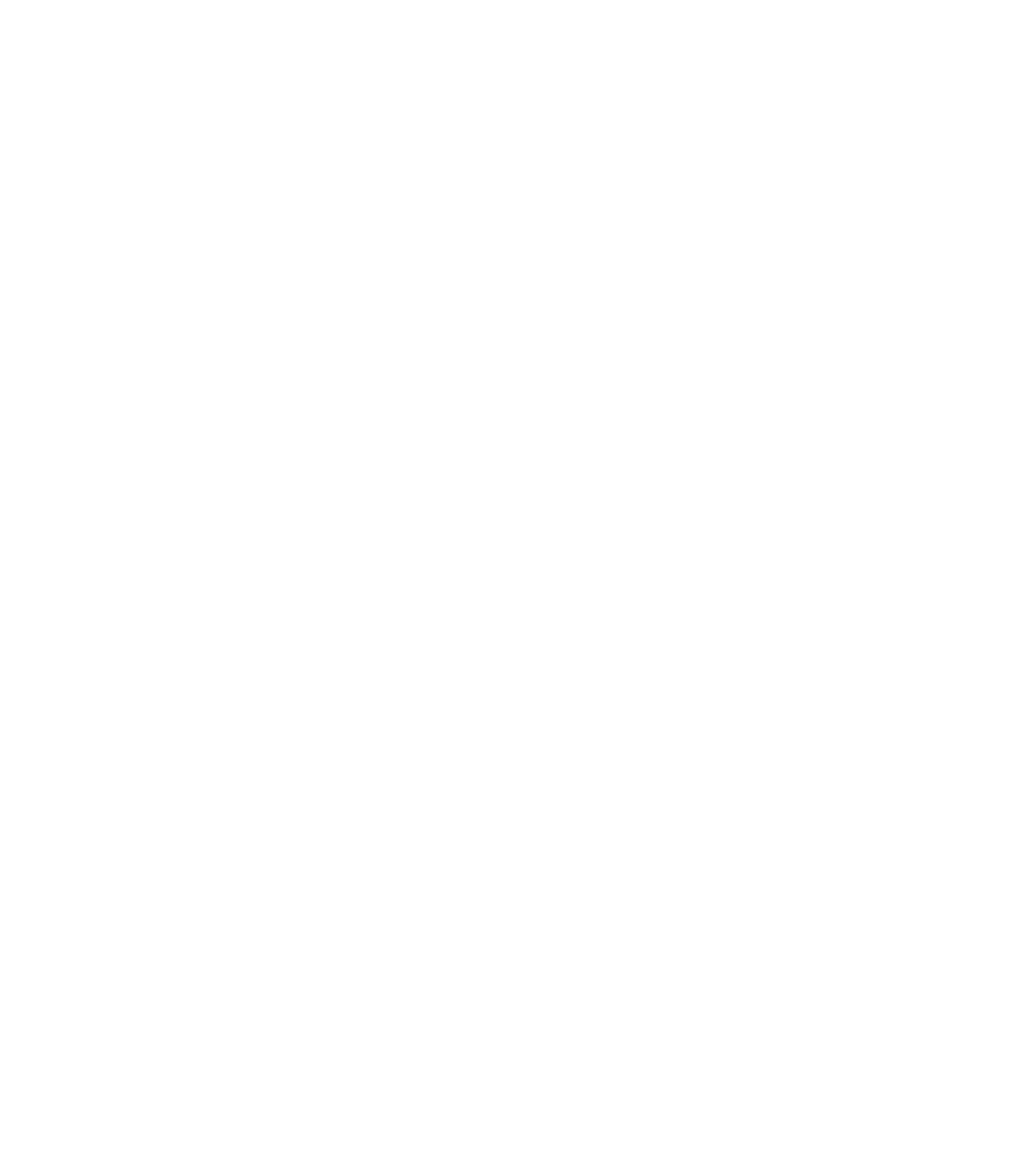
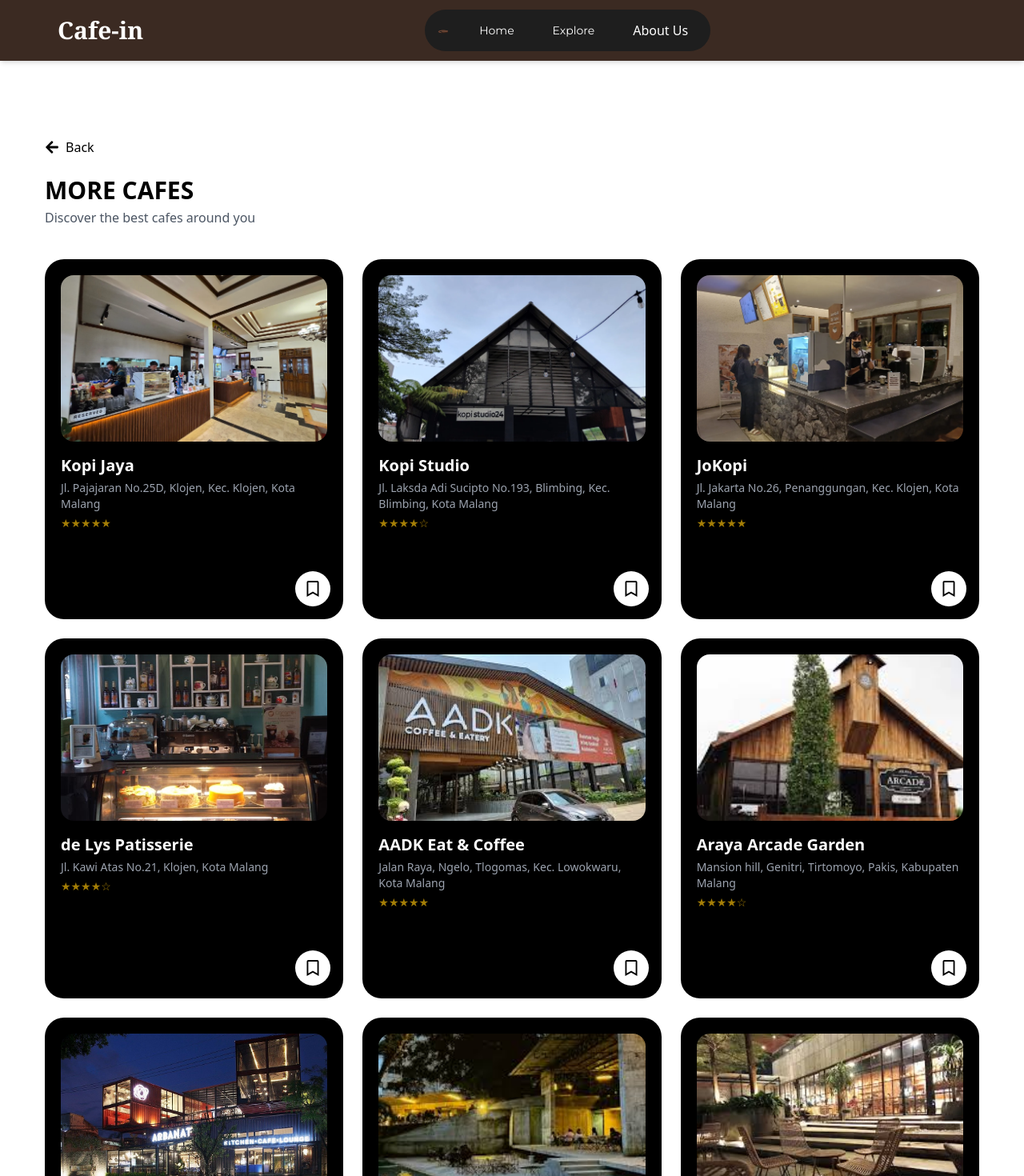
Before and after one commit to Bagasxyz93/MIA_2025, a React (Vite) app: page /more-cafes in a window 1280 px wide. Before the commit this address had no page. Shown: the top 1470 px of the page at 80% size. Before the commit the page ends 800 px from the top, so only its background shows below. Built offline with nearby package versions, Linux system fonts and the light colour scheme; a web font is replaced by a local one.

Commit message:
tambah morecafe

```diff
--- a/src/App.jsx
+++ b/src/App.jsx
@@ -3,12 +3,15 @@
 import { Routes, Route } from 'react-router-dom';
 import HomePage from './pages/HomePage.jsx';
 import ExplorePage from './pages/ExplorePage.jsx';
+import MoreCafePage from "./pages/MoreCafePage.jsx";
+
 
 function App() {
   return (
     <Routes>
       <Route path="/" element={<HomePage />} />
-      <Route path="explore" element={<ExplorePage />} />
+      <Route path="/explore" element={<ExplorePage />} />
+      <Route path="/more-cafes" element={<MoreCafePage />} />
       {/* Rute lain bisa ditambahkan di sini */}
     </Routes>
   );
--- /dev/null
+++ b/src/components/CafeCard.jsx
@@ -0,0 +1,49 @@
+import { useState } from "react";
+import { useNavigate } from "react-router-dom";
+import { FaBookmark, FaRegBookmark } from "react-icons/fa";
+
+const CafeCard = ({ img, name, address, rating, id }) => {
+  const [saved, setSaved] = useState(false);
+  const navigate = useNavigate();
+
+  return (
+    <div
+      onClick={() => navigate(`/cafe/${id}`)}
+      className="
+        bg-black text-white rounded-3xl p-5 cursor-pointer relative
+        hover:-translate-y-3 hover:shadow-2xl transition-all duration-300
+        w-full
+        h-[350px] sm:h-[420px] md:h-[450px]
+        overflow-visible
+      "
+    >
+      <img
+        src={img}
+        className="
+          w-full
+          h-40 sm:h-48 md:h-52
+          object-cover rounded-2xl
+        "
+      />
+
+      <h3 className="mt-4 text-lg sm:text-xl font-bold">{name}</h3>
+      <p className="text-gray-400 text-sm mt-1">{address}</p>
+      <p className="text-yellow-500/70 text-sm mt-1">{rating}</p>
+
+      <button
+        onClick={(e) => {
+          e.stopPropagation();
+          setSaved(!saved);
+        }}
+        className="
+          absolute bottom-4 right-4 p-3 rounded-full
+          bg-white text-black shadow-md text-xl
+        "
+      >
+        {saved ? <FaBookmark /> : <FaRegBookmark />}
+      </button>
+    </div>
+  );
+};
+
+export default CafeCard;
--- a/src/components/Navbar.jsx
+++ b/src/components/Navbar.jsx
@@ -1,7 +1,7 @@
 // src/components/Navbar.jsx
 
 import { useState } from 'react';
-import { NavLink, useLocation } from 'react-router-dom';
+import { NavLink, useLocation, useNavigate } from 'react-router-dom';
 import Lottie from "lottie-react";
 import { motion } from 'framer-motion';
 import coffeeLoveAnimation from '../assets/animations/Coffee-love.json';
@@ -10,32 +10,50 @@
 function Navbar({ isTransparent = false }) {
   const [isMobileMenuOpen, setIsMobileMenuOpen] = useState(false);
   const location = useLocation();
+  const navigate = useNavigate();
 
+  // Note: About Us tidak punya path, hanya scrollTo
   const navLinks = [
     { name: "Home", path: "/" },
     { name: "Explore", path: "/explore" },
-    { name: "About Us", path: "/about-us" },
+    { name: "About Us", path: null, scrollTo: "about-section" },
   ];
 
   const navClasses = isTransparent
     ? 'absolute top-0 left-0 w-full z-30 text-white'
     : 'bg-[#3b2a22] text-[#fcf4d9] shadow-md';
 
+  const handleAboutClick = (scrollTo) => {
+    // Tutup menu mobile kalau terbuka
+    setIsMobileMenuOpen(false);
+
+    // Jika sudah di /explore, scroll langsung
+    if (location.pathname === '/explore') {
+      setTimeout(() => {
+        document.getElementById(scrollTo)?.scrollIntoView({ behavior: 'smooth', block: 'start' });
+      }, 50); // sedikit delay untuk memastikan layout ready
+      return;
+    }
+
+    // Jika belum di /explore, navigasi dulu, lalu scroll setelah delay
+    navigate('/explore');
+    setTimeout(() => {
+      document.getElementById(scrollTo)?.scrollIntoView({ behavior: 'smooth', block: 'start' });
+    }, 300); // 300ms cukup untuk render halaman Explore
+  };
+
   return (
-    // justify-between sudah dihapus, items-center sudah ada
     <nav className={`${navClasses} px-6 md:px-10 py-3 flex items-center flex-wrap`}>
 
-      {/* --- Bagian Kiri (Brand / Logo) --- */}
-      {/* 👇👇👇 GANTI 'ml-4' MENJADI 'ml-8' DI SINI 👇👇👇 */}
+      {/* Brand */}
       <NavLink
         to="/"
-        className="flex items-center gap-1 text-3xl font-bold font-serif text-white ml-8" // <-- MARGIN KIRI JADI ml-8
+        className="flex items-center gap-1 text-3xl font-bold font-serif text-white ml-8"
       >
-      {/* 👆👆👆 GANTI 'ml-4' MENJADI 'ml-8' DI SINI 👆👆👆 */}
-        <span>Cafe-in</span> {/* Hanya Teks */}
+        <span>Cafe-in</span>
       </NavLink>
 
-      {/* --- Tombol Toggle Menu Mobile --- */}
+      {/* Mobile toggle */}
       <button
         onClick={() => setIsMobileMenuOpen(!isMobileMenuOpen)}
         className="md:hidden p-2 rounded-md hover:bg-white/20 text-white ml-auto"
@@ -44,12 +62,10 @@
         {isMobileMenuOpen ? <XMarkIcon className="w-6 h-6" /> : <Bars3Icon className="w-6 h-6" />}
       </button>
 
-      {/* --- Bagian Tengah (Pill Nav) --- */}
-      {/* flex-grow sudah ditambahkan */}
+      {/* Desktop pill nav */}
       <div className="hidden md:flex items-center justify-center flex-grow">
         <div className="relative flex items-center bg-[#1E1E1E] p-1 rounded-full space-x-0">
-
-          {/* Logo Lottie di awal Pill Nav */}
+          {/* Lottie */}
           <div className="flex-shrink-0 w-10 h-10 flex items-center justify-center rounded-full bg-transparent">
             <Lottie
               animationData={coffeeLoveAnimation}
@@ -59,16 +75,20 @@
           </div>
 
           {navLinks.map((link) => {
-            const isActive = location.pathname === link.path;
+            // untuk pengecekan active: gunakan pathname saja (split ? tidak perlu karena kita tidak pakai query)
+            const linkBasePath = link.path ?? null;
+            const isActive = linkBasePath ? (location.pathname === linkBasePath) : false;
 
+            // Jika link.path ada -> render sebagai NavLink (dapat active)
+            if (link.path) {
               return (
                 <NavLink
-                key={link.path}
+                  key={link.name}
                   to={link.path}
-                className={({ isActive }) =>
-                  `relative px-6 py-2.5 rounded-full transition-colors duration-300 font-medium font-montserrat text-sm
-                   ${isActive ? 'text-black' : 'text-white hover:text-gray-200'}`
-                }
+                  className={`
+                    relative px-6 py-2.5 rounded-full transition-colors duration-300 font-medium font-montserrat text-sm
+                    ${isActive ? 'text-black' : 'text-white hover:text-gray-200'}
+                  `}
                 >
                   {isActive && (
                     <motion.div
@@ -81,26 +101,34 @@
                   <span className="relative z-10">{link.name}</span>
                 </NavLink>
               );
+            }
+
+            // Jika link.path == null -> tombol scroll (About Us)
+            return (
+              <button
+                key={link.name}
+                onClick={() => handleAboutClick(link.scrollTo)}
+                className="px-6 py-2.5 rounded-full transition duration-300 text-white"
+              >
+                <span className="relative z-10">{link.name}</span>
+              </button>
+            );
           })}
         </div>
       </div>
 
-      {/* --- Menu Mobile --- */}
+      {/* Mobile menu */}
       <div className={`
         ${isMobileMenuOpen ? 'flex' : 'hidden'}
-          md:hidden
-          flex-col
-          w-full
-          items-center gap-4
-          mt-4
-          text-base font-bold
+        md:hidden flex-col w-full items-center gap-4 mt-4 text-base font-bold
         ${isMobileMenuOpen && isTransparent ? 'bg-black/50 backdrop-blur-sm rounded-lg py-4' : ''}
         ${isMobileMenuOpen && !isTransparent ? 'bg-[#3b2a22] py-4' : ''}
-        `}
-      >
-        {navLinks.map((link) => (
+      `}>
+        {navLinks.map((link) => {
+          if (link.path) {
+            return (
               <NavLink
-             key={link.path + "-mobile"}
+                key={link.name + "-mobile"}
                 to={link.path}
                 className={({ isActive }) =>
                   `px-3 py-2 rounded-md w-full text-center
@@ -110,7 +138,23 @@
               >
                 {link.name}
               </NavLink>
-        ))}
+            );
+          }
+
+          // About Us pada mobile: tombol yang menavigasi + scroll
+          return (
+            <button
+              key={link.name + "-mobile"}
+              onClick={() => {
+                setIsMobileMenuOpen(false);
+                handleAboutClick(link.scrollTo);
+              }}
+              className="px-3 py-2 rounded-md w-full text-center text-white hover:bg-white/10"
+            >
+              {link.name}
+            </button>
+          );
+        })}
       </div>
     </nav>
   );
--- a/src/index.css
+++ b/src/index.css
@@ -2,6 +2,11 @@
 @tailwind base;
 @tailwind components;
 @tailwind utilities;
+
+html, body {
+  overflow-x: hidden;
+}
+
 
 /* --------------------------------------
    CUSTOM SWIPER BUTTON STYLE
--- a/src/pages/ExplorePage.jsx
+++ b/src/pages/ExplorePage.jsx
@@ -7,7 +7,12 @@
 import 'swiper/css';
 import 'swiper/css/navigation';
 import { useState } from 'react';
-import { useNavigate } from 'react-router-dom';
+import { useNavigate } from "react-router-dom";
+import { useEffect } from "react";
+import { useLocation } from "react-router-dom";
+import CafeCard from "../components/CafeCard";
+
+
 
 import {
   FaMugHot, FaUtensils, FaTree, FaBreadSlice,
@@ -31,6 +36,19 @@
 import { address } from 'framer-motion/client';
 
 function ExplorePage() {
+      const navigate = useNavigate();
+      const { search } = useLocation();
+
+      useEffect(() => {
+        const params = new URLSearchParams(search);
+        if (params.get("goto") === "about") {
+          document.getElementById("about-section")?.scrollIntoView({
+            behavior: "smooth",
+            block: "start"
+          });
+        }
+      }, [search]);
+
   return (
     <div className="w-full min-h-screen bg-black text-white font-montserrat">
 
@@ -38,10 +56,13 @@
       <Navbar isTransparent={true} />
 
       <div className="w-full py-20 bg-black text-center">
-        <h1 className="text-6xl font-extrabold tracking-wide">CHILL WITH COFFEE</h1>
+        <h1 className="text-4xl sm:text-5xl md:text-6xl lg:text-7xl font-extrabold tracking-wide">
+          CHILL WITH COFFEE
+        </h1>
 
         <div className="mt-10 relative w-fit mx-auto">
-          <img src={coffeeCup} className="w-[300px] mx-auto" />
+          <img src={coffeeCup} className="w-[300px] max-w-full mx-auto" />
+
           <div
             className="
               absolute left-1/2 -translate-x-1/2
@@ -56,7 +77,7 @@
       </div>
 
       {/* EXPLORE SECTION */}
-      <div className="w-full bg-white text-black py-16 px-6 md:px-14">
+      <div className="w-full bg-white text-black py-16 px-4 md:px-14 overflow-visible">
 
         <div className="flex justify-between items-center">
           <div>
@@ -64,7 +85,7 @@
             <p className="text-gray-600 mt-1">Explore the best cafes around you</p>
           </div>
 
-          <div className="flex gap-3">
+          <div className="flex gap-2">
 
             <div
               className="
@@ -98,7 +119,7 @@
               prevEl: '.swiper-button-prev-custom',
             }}
             spaceBetween={25}
-            slidesPerView={1.2}
+            slidesPerView={1.05}
             breakpoints={{
               640: { slidesPerView: 2.2 },
               1024: { slidesPerView: 3.2 }
@@ -161,6 +182,16 @@
         <p className="text-gray-600 mt-6">
           There are many cafes around you, let's continue exploring
         </p>
+
+        <div className="flex justify-end mt-6">
+          <button
+            onClick={() => navigate("/more-cafes")}
+            className="flex items-center gap-2 bg-black text-white px-5 py-3 rounded-xl font-semibold hover:bg-gray-900 transition"
+          >
+            More <FaArrowRight size={16} />
+          </button>
+        </div>
+
       </div>
 
       {/* CATEGORY SECTION */}
@@ -179,64 +210,15 @@
         </div>
       </div>
 
+      <div id='about-section' className="w-full bg-white text-black py-16 px-6 md:px-14">
+        <h2 className="text-3xl font-extrabold">ABOUT US</h2>
+      </div>
       <Footer />
     </div>
+
+
   );
 }
-
-const CafeCard = ({ img, name,address, rating, id }) => {
-  const [saved, setSaved] = useState(false);
-  const navigate = useNavigate();
-
-  return (
-    <div
-      onClick={() => navigate(`/cafe/${id}`)}
-      className="
-        bg-black text-white rounded-3xl p-5 cursor-pointer relative
-        hover:-translate-y-3 hover:shadow-2xl transition-all duration-300
-        w-full
-        h-[350px] sm:h-[420px] md:h-[450px]
-        overflow-visible
-      "
-    >
-      {/* GAMBAR */}
-      <img
-        src={img}
-        className="
-          w-full
-          h-40 sm:h-48 md:h-52
-          object-cover rounded-2xl
-        "
-      />
-
-      {/* NAMA */}
-      <h3 className="mt-4 text-lg sm:text-xl font-bold">{name}</h3>
-
-      {/* ALAMAT */}
-      <p className="text-gray-400 text-sm mt-1">{address}</p>
-
-      {/* RATING */}
-      <p className="text-yellow-500/70 text-sm mt-1">{rating}</p>
-
-      {/* TOMBOL SAVE */}
-      <button
-        onClick={(e) => {
-          e.stopPropagation();
-          setSaved(!saved);
-        }}
-        className="
-          absolute bottom-4 right-4 p-3 rounded-full
-          bg-white text-black shadow-md text-xl
-        "
-      >
-        {saved ? <FaBookmark className="text-black" /> : <FaRegBookmark className="text-black" />}
-      </button>
-    </div>
-  );
-};
-
-
-
 
 /* -----------------  CATEGORY BUTTON ------------------ */
 
--- /dev/null
+++ b/src/pages/MoreCafePage.jsx
@@ -0,0 +1,121 @@
+import Navbar from "../components/Navbar";
+import Footer from "../components/Footer";
+import CafeCard from "../components/CafeCard";
+import { FaArrowLeft } from "react-icons/fa";
+import { useNavigate } from "react-router-dom";
+
+import kopiJaya from '../assets/assets-ExplorePage/kopi-jaya.jpg';
+import kopiStudio from '../assets/assets-ExplorePage/kopi-studio.jpg';
+import kopiKenangan from '../assets/assets-ExplorePage/jokopi.jpg';
+import lysBakery from '../assets/assets-ExplorePage/fleur-de-lys-bakery.jpg';
+import AADKcoffee from '../assets/assets-ExplorePage/AADK-eat.jpeg';
+import ArayaArcadeCafe from '../assets/assets-ExplorePage/araya-arcade-garden.jpeg';
+import arbanatCafe from '../assets/assets-ExplorePage/arbanat-kitchencafelounge.jpg';
+import CRcafe from '../assets/assets-ExplorePage/kopi-critasena.jpeg';
+import nakoaCafe from '../assets/assets-ExplorePage/nakoa-cafe-indoor.jpeg';
+import paneEpaneCafe from '../assets/assets-ExplorePage/Pane-e-pane.jpg';
+
+export default function MoreCafePage() {
+  const navigate = useNavigate();
+
+  return (
+    <div className="bg-white text-black min-h-screen">
+      <Navbar />
+
+      {/* HEADER */}
+      <div className="px-6 md:px-14 pt-24">
+        <button
+            onClick={() => navigate(-1)}
+            className="flex items-center gap-2 text-black mb-6 hover:opacity-70 transition"
+        >
+            <FaArrowLeft size={18} />
+            Back
+        </button>
+
+        <h1 className="text-3xl font-extrabold">MORE CAFES</h1>
+        <p className="text-gray-600 mt-1">Discover the best cafes around you</p>
+        </div>
+
+
+      {/* GRID LIST */}
+      <div className="px-6 md:px-14 py-10 grid grid-cols-1 sm:grid-cols-2 lg:grid-cols-3 gap-6">
+        <CafeCard
+            img={kopiJaya}
+            name="Kopi Jaya"
+            address = "Jl. Pajajaran No.25D, Klojen, Kec. Klojen, Kota Malang"
+            rating="★★★★★"
+            id={1}
+        />
+
+        <CafeCard
+            img={kopiStudio}
+            address = "Jl. Laksda Adi Sucipto No.193, Blimbing, Kec. Blimbing, Kota Malang"
+            name="Kopi Studio"
+            rating="★★★★☆"
+            id={2}
+        />
+
+        <CafeCard
+            img={kopiKenangan}
+            address = "Jl. Jakarta No.26, Penanggungan, Kec. Klojen, Kota Malang"
+            name="JoKopi"
+            rating="★★★★★"
+            id={3}
+        />
+
+        <CafeCard
+            img={lysBakery}
+            name="de Lys Patisserie"
+            address="Jl. Kawi Atas No.21, Klojen, Kota Malang"
+            rating="★★★★☆"
+            id={4}
+        />
+
+        <CafeCard
+            img={AADKcoffee}
+            address = " Jalan Raya, Ngelo, Tlogomas, Kec. Lowokwaru, Kota Malang"
+            name="AADK Eat & Coffee"
+            rating="★★★★★"
+            id={5}
+        />
+
+        <CafeCard
+            img={ArayaArcadeCafe}
+            name="Araya Arcade Garden"
+            address="Mansion hill, Genitri, Tirtomoyo, Pakis, Kabupaten Malang"
+            rating="★★★★☆"
+            id={6}
+        />
+
+        <CafeCard
+            img={arbanatCafe}
+            name="The Arbanat Kitchen Cafe Lounge"
+            address="Jl. Terusan Dieng No.4-6, Pisang Candi, Kec. Sukun, Kota Malang"
+            rating="★★★★★"
+            id={7}
+        />
+
+        <CafeCard
+            img={CRcafe}
+            name="Critasena Cafe"
+            address="Jl. Kahuripan No.1, Klojen, Kec. Klojen, Kota Malang"
+            rating="★★★★★"
+            id={8}
+        />
+
+        <CafeCard
+            img={nakoaCafe}
+            name="Nakoa Cafe (Bondowoso)"
+            address="Jl. Bondowoso No.14, Gading Kasri, Kec. Klojen, Kota Malang"
+            rating="★★★★☆"
+            id={9}
+        />
+
+
+        {/* Kamu bisa tambah cafe lainnya di sini */}
+      </div>
+
+      <Footer />
+    </div>
+  );
+}
```
Lines whose indentation alone changed are shown as unchanged.
